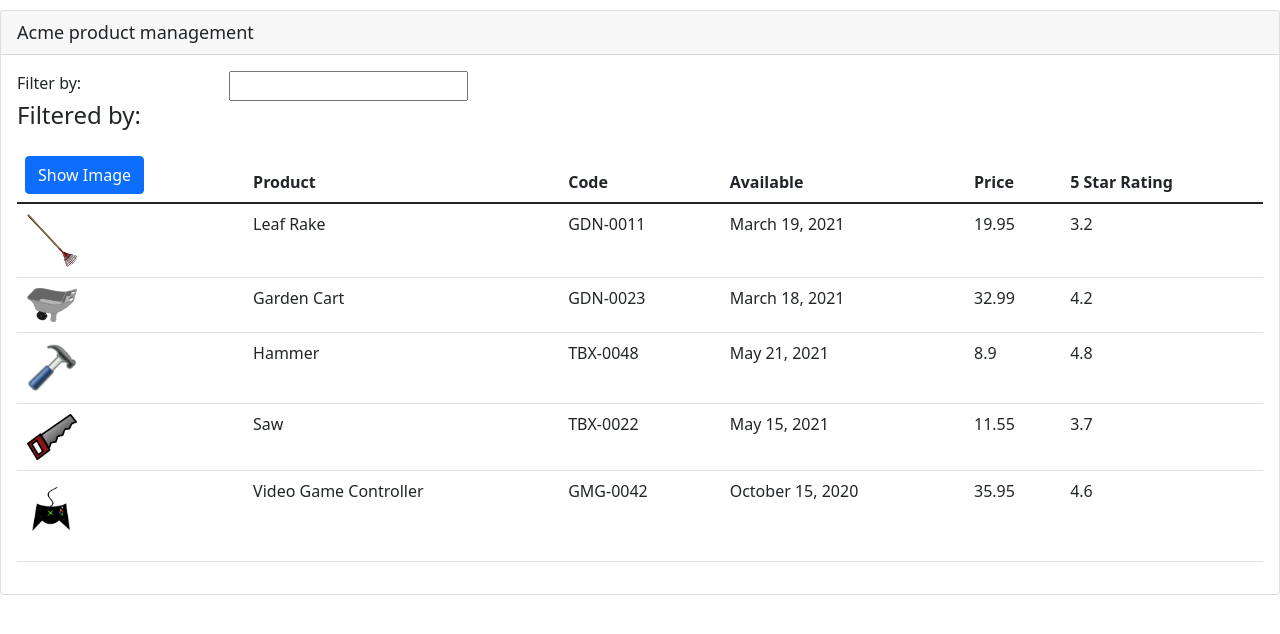
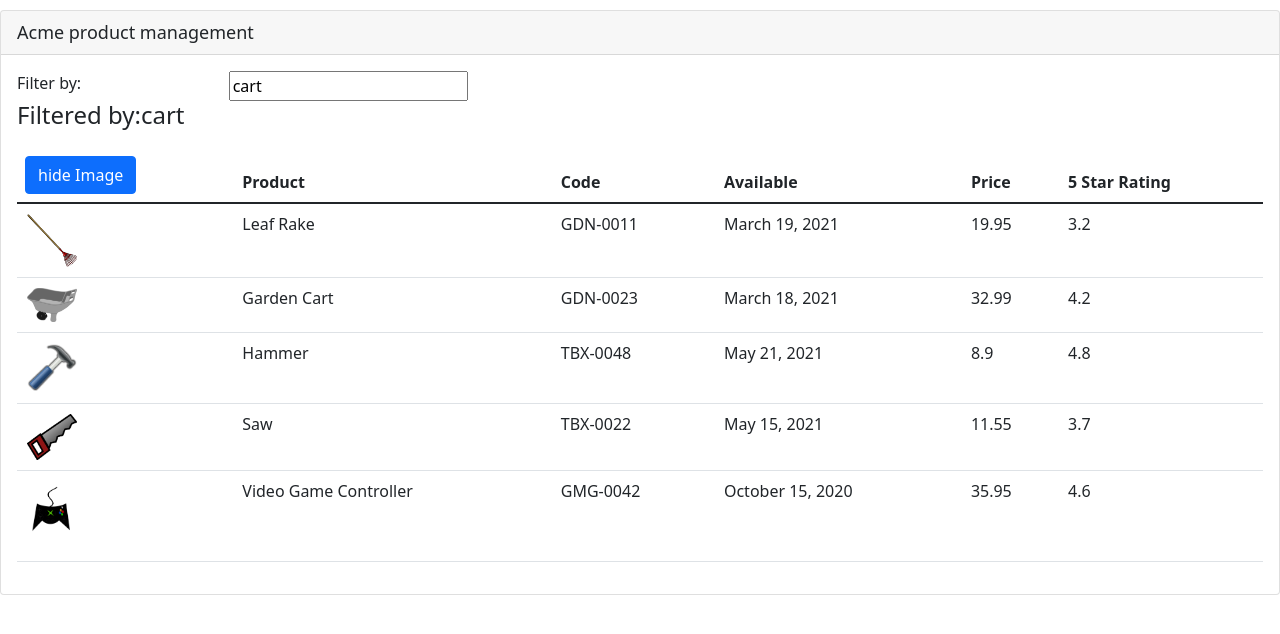
Before and after one commit to Komenpurity/AcmeProducts, an Angular app: page / in a window 1280 px wide. Shown: the top 634 px of the page. Built offline with nearby package versions, Linux system fonts and the light colour scheme.

Commit message:
added two data binding

```diff
--- a/src/app/app.module.ts
+++ b/src/app/app.module.ts
@@ -1,4 +1,5 @@
 import { NgModule } from '@angular/core';
+import { FormsModule } from '@angular/forms';
 import { BrowserModule } from '@angular/platform-browser';
 
 import { AppComponent } from './app.component';
@@ -10,7 +11,8 @@
     ProductComponent
   ],
   imports: [
-    BrowserModule
+    BrowserModule,
+    FormsModule
   ],
   providers: [],
   bootstrap: [AppComponent]
--- a/src/app/product/product.component.html
+++ b/src/app/product/product.component.html
@@ -6,12 +6,12 @@
     <div class='row'>
       <div class='col-md-2'>Filter by:</div>
       <div class='col-md-4'>
-        <input type='text' />
+        <input type='text' [(ngModel)]='listFilter'>
       </div>
     </div>
     <div class='row'>
       <div class='col-md-6'>
-        <h4>Filtered by:</h4>
+        <h4>Filtered by:{{listFilter}}</h4>
       </div>
     </div>
     <div class='table-responsive'>
@@ -20,7 +20,7 @@
           <tr>
             <th>
               <button class='btn btn-primary' (click)="displayImage()">
-                      Show Image
+                      {{showImage ? 'hide':'show'}} Image
               </button>
             </th>
             <th>Product</th>
--- a/src/app/product/product.component.ts
+++ b/src/app/product/product.component.ts
@@ -12,6 +12,7 @@
   imageWidth: number=50;
   imageMargin: number=2;
   showImage: boolean=true;
+  listFilter: string="cart";
 
   products: Product[]=[
     {
```
